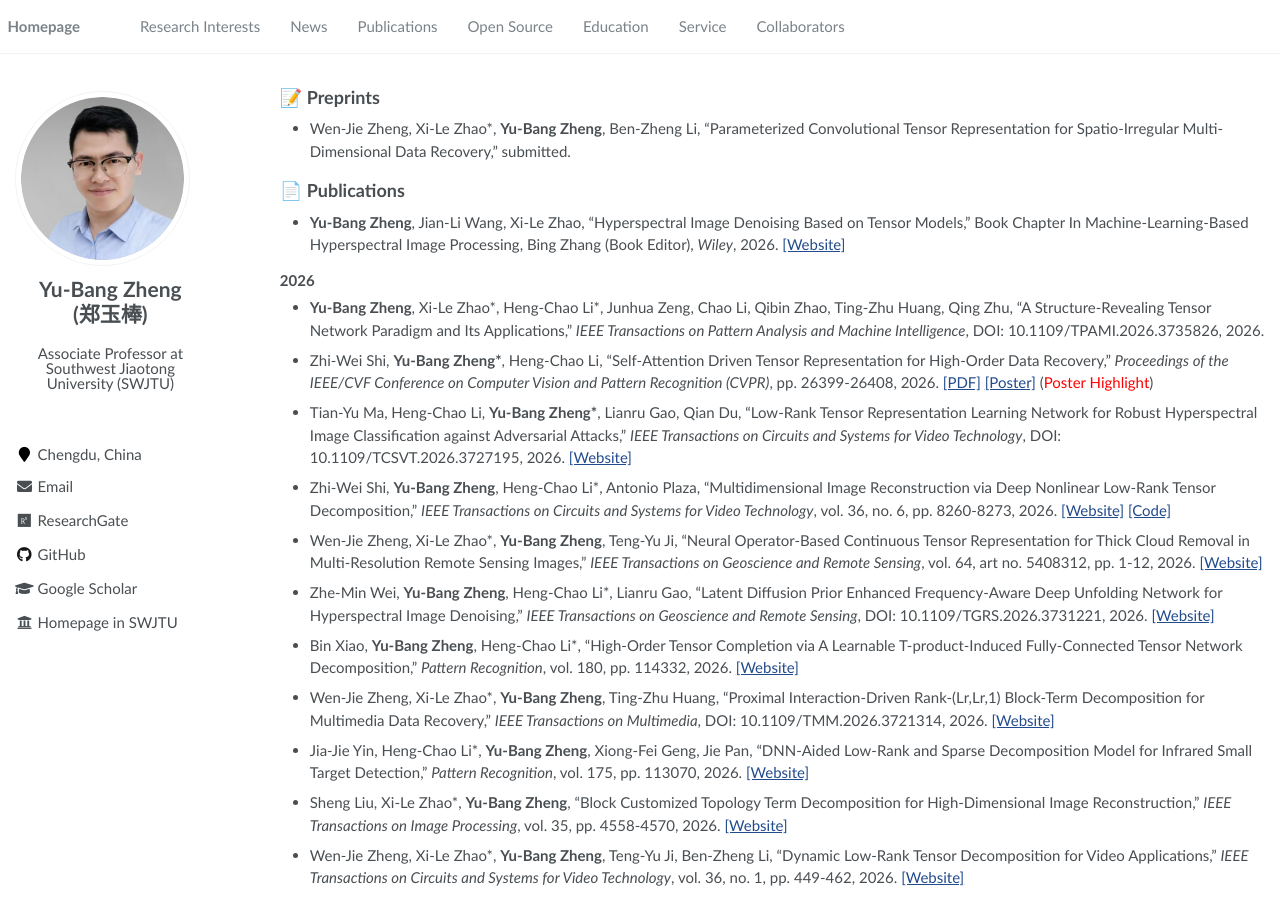
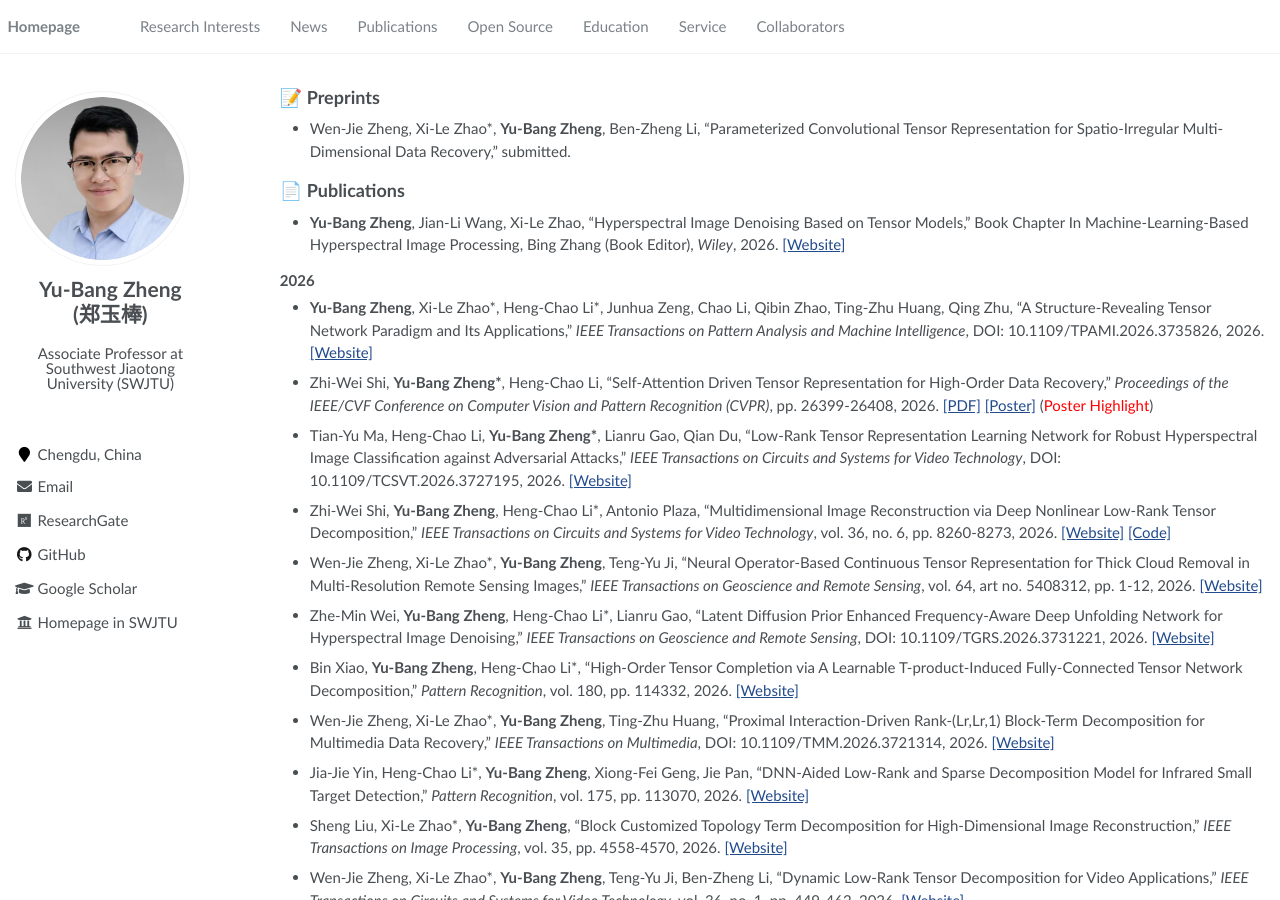
Before and after one commit to YuBangZheng/yubangzheng.github.io, a Jekyll site: the page built from pages/publications.md, in a window 1280 px wide and 900 px high. Built offline with Jekyll 4.4.1, drawn with Linux system fonts in a browser that asks for light colours.

Commit message:
Update publications.md

```diff
--- a/pages/publications.md
+++ b/pages/publications.md
@@ -15,7 +15,7 @@
 
 ### 2026
 
-- **Yu-Bang Zheng**, Xi-Le Zhao\*, Heng-Chao Li\*, Junhua Zeng, Chao Li, Qibin Zhao, Ting-Zhu Huang, Qing Zhu, “A Structure-Revealing Tensor Network Paradigm and Its Applications,” _IEEE Transactions on Pattern Analysis and Machine Intelligence_, DOI: 10.1109/TPAMI.2026.3735826, 2026.
+- **Yu-Bang Zheng**, Xi-Le Zhao\*, Heng-Chao Li\*, Junhua Zeng, Chao Li, Qibin Zhao, Ting-Zhu Huang, Qing Zhu, “A Structure-Revealing Tensor Network Paradigm and Its Applications,” _IEEE Transactions on Pattern Analysis and Machine Intelligence_, DOI: 10.1109/TPAMI.2026.3735826, 2026. [[Website]](https://ieeexplore.ieee.org/document/11699103)
 
 - Zhi-Wei Shi, **Yu-Bang Zheng\***, Heng-Chao Li, “Self-Attention Driven Tensor Representation for High-Order Data Recovery,” _Proceedings of the IEEE/CVF Conference on Computer Vision and Pattern Recognition (CVPR)_, pp. 26399-26408, 2026. [[PDF]](https://openaccess.thecvf.com/content/CVPR2026/papers/Shi_Self-Attention_Driven_Tensor_Representation_for_High-Order_Data_Recovery_CVPR_2026_paper.pdf) [[Poster]](https://yubangzheng.github.io/papers/Poster_SADTR.pdf) (<span style="color:red">Poster Highlight</span>)
 
```
